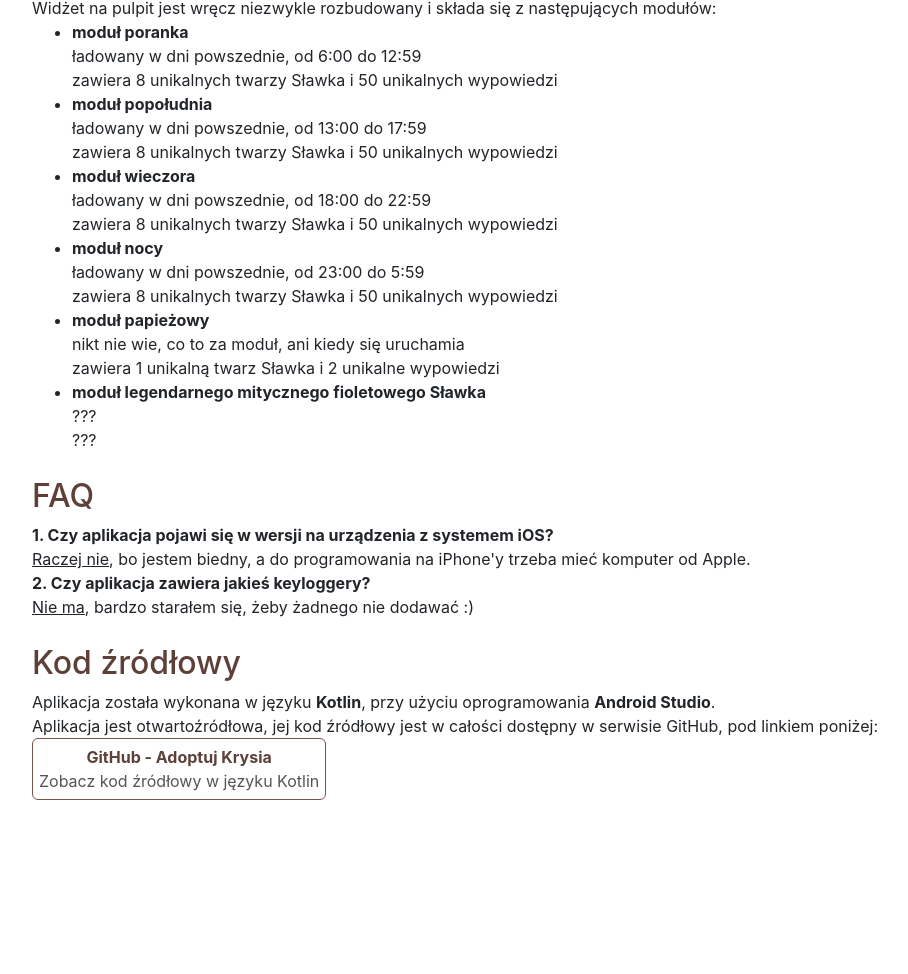
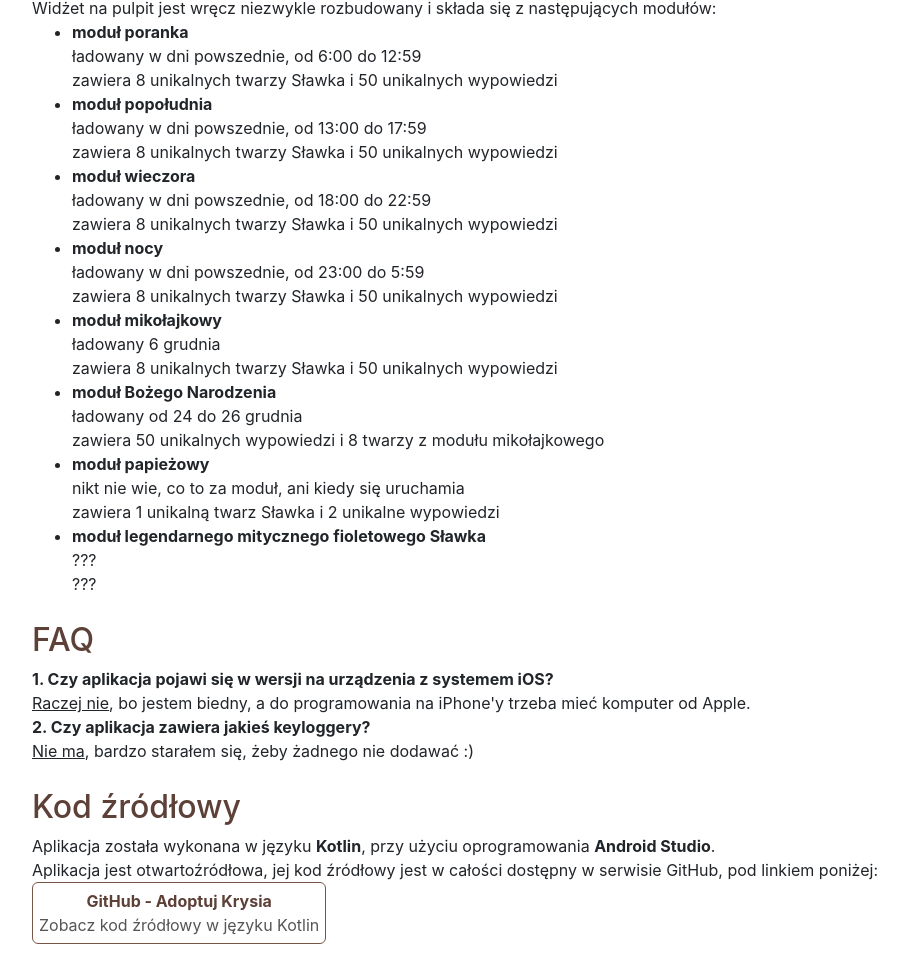
Before and after one commit to adoptuj-krysia/adoptuj-krysia.github.io, a plain HTML site: page index.html in a window 1280 px wide. Shown: the part 862-1836 px from the top of the page, without its empty margins (53-961 px from the left). Before the commit the page ends 1692 px from the top, so only its background shows below. Drawn offline with Linux system fonts and the light colour scheme.

Commit message:
Added more content to website + introduced favicon

```diff
--- a/index.html
+++ b/index.html
@@ -6,8 +6,11 @@
     <meta name="robots" content="noindex" />
     <title>Adoptuj Krysia - osobisty przyjaciel na twój telefon</title>
 
+    <meta name="theme-color" content="#5D4037">
+
     <link rel="stylesheet" href="css/bootstrap.min.css"/>
     <link rel="stylesheet" href="css/style.css"/>
+    <link rel="icon" href="favicon.png"/>
 </head>
 <body class="container">
     <header id="main-header">
@@ -100,6 +103,18 @@
                 </li>
 
                 <li>
+                    <div class="module-name">moduł mikołajkowy</div>
+                    <div class="module-time">ładowany 6 grudnia</div>
+                    <div class="module-stats">zawiera 8 unikalnych twarzy Sławka i 50 unikalnych wypowiedzi</div>
+                </li>
+
+                <li>
+                    <div class="module-name">moduł Bożego Narodzenia</div>
+                    <div class="module-time">ładowany od 24 do 26 grudnia</div>
+                    <div class="module-stats">zawiera 50 unikalnych wypowiedzi i 8 twarzy z modułu mikołajkowego</div>
+                </li>
+
+                <li>
                     <div class="module-name">moduł papieżowy</div>
                     <div class="module-time">nikt nie wie, co to za moduł, ani kiedy się uruchamia</div>
                     <div class="module-stats">zawiera 1 unikalną twarz Sławka i 2 unikalne wypowiedzi</div>
```
Also changed, not shown: favicon.png (added).
